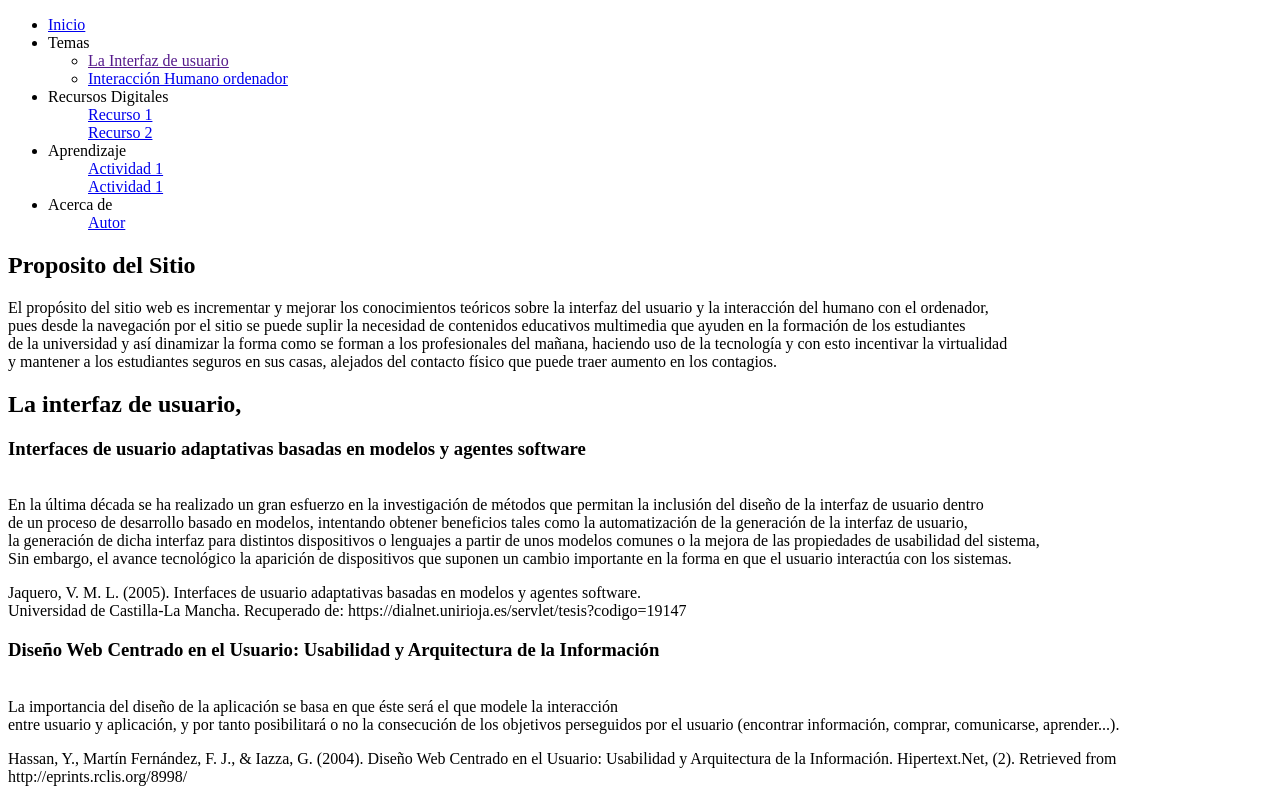
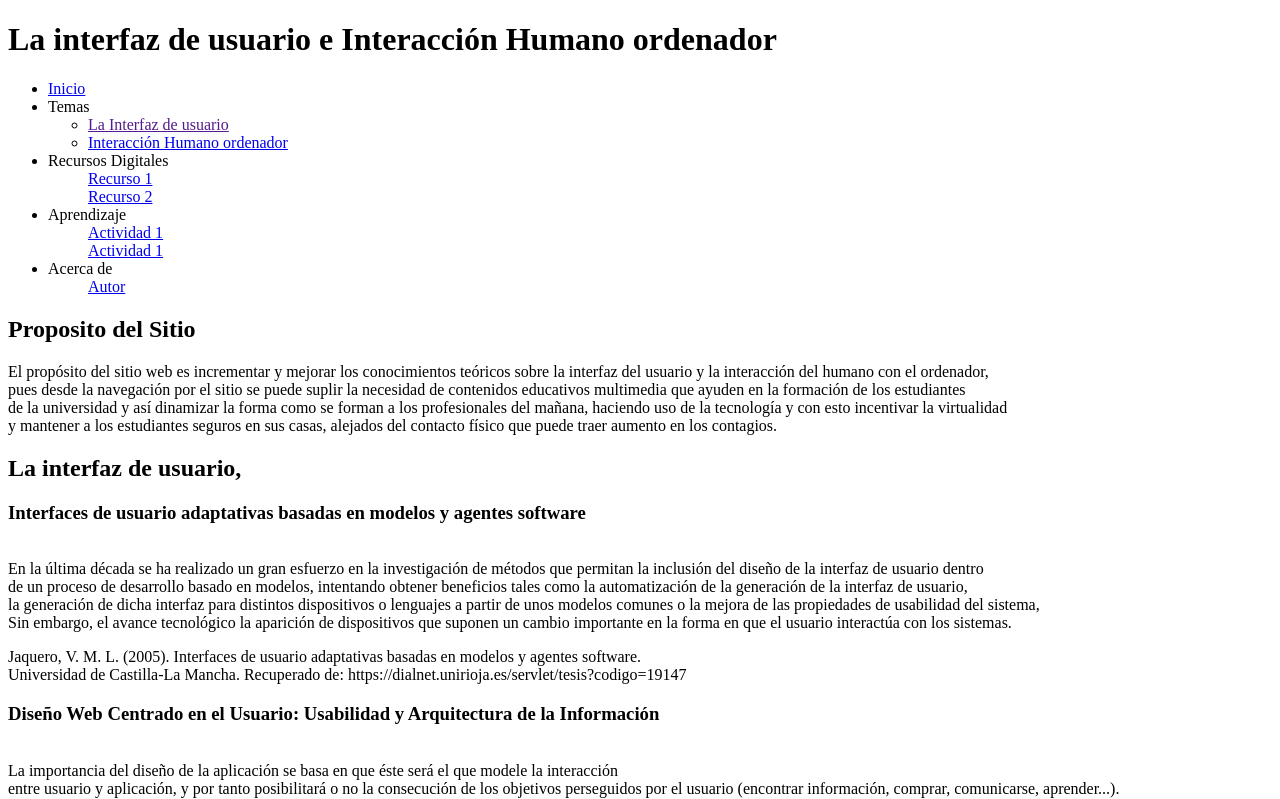
Before and after one commit to IvanTorres787/DWS-IvanTorresB, a plain HTML site: page Fase2/design.html in a window 1280 px wide. Shown: the top 799 px of the page. Drawn offline with Linux system fonts and the light colour scheme.

Commit message:
titulo
Se inserta titulo con h1

```diff
--- a/Fase2/design.html
+++ b/Fase2/design.html
@@ -8,6 +8,7 @@
 </head>
 <body>
     <header>
+        <h1>La interfaz de usuario e Interacción Humano ordenador</h1>
         <nav>
             <ul>
                 <li><a href="#">Inicio</a></li>
```
